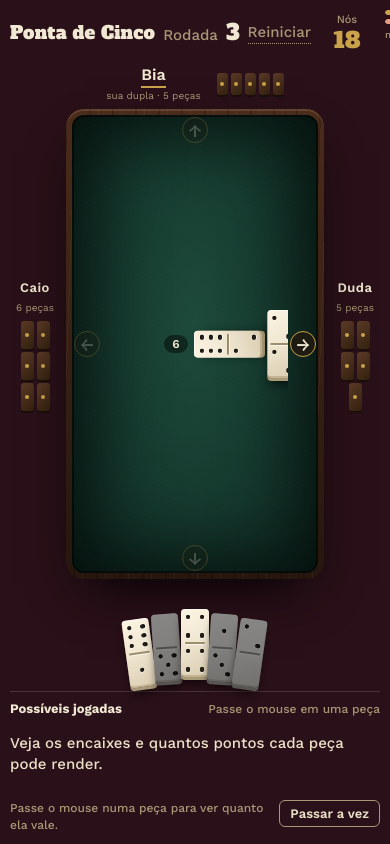
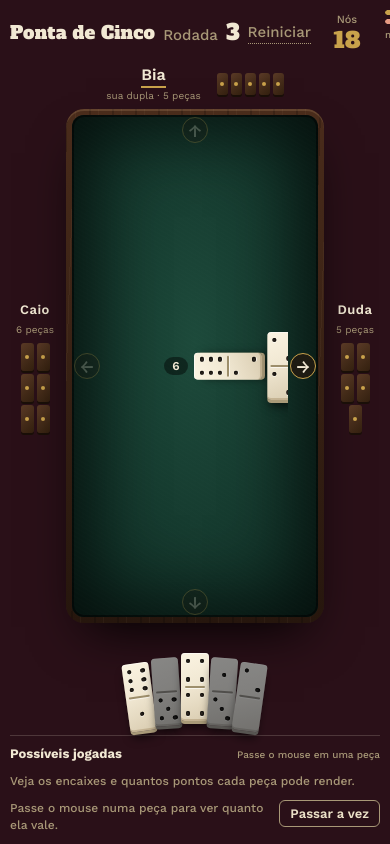
Before and after one commit to LUMEN-7/ponta-5, a React (Vite) app: page / in a window 390 px wide. Built offline with nearby package versions, Linux system fonts and the light colour scheme.

Commit message:
style: posiciona dicas à direita da mão e adapta para mobile

```diff
--- a/src/styles.css
+++ b/src/styles.css
@@ -134,3 +134,25 @@ html,body,#root{height:100%;min-height:0;min-width:0;overflow:hidden}
 .flying-domino .tile{margin:0}
 @media(max-width:700px){.play-hints{margin-top:6px;padding-top:8px}.hint-option{padding:7px 9px}.hints-options{gap:6px}.hint-calc{font-size:10px}}
 @media(max-width:360px){.hints-options{grid-template-columns:1fr}}
+
+/* Dicas ficam ao lado da mão, sem alterar tamanho ou posição da mesa */
+.hand-zone{display:grid;grid-template-columns:minmax(0,1fr) minmax(230px,300px);gap:20px;align-items:center;width:100%;min-height:calc(var(--h) + 68px)}
+.hand-zone .mao{min-width:0;margin-top:4px}
+.hand-zone .play-hints{width:100%;max-width:none;margin:0;padding:0 0 0 18px;border-top:0;border-left:1px solid rgba(241,232,211,.18);align-self:center}
+.hand-zone .hints-head{margin-bottom:9px;flex-wrap:wrap;gap:2px 10px}
+.hand-zone .hints-head strong{font-size:13px}
+.hand-zone .hints-head span{font-size:10px}
+.hand-zone .hints-options{grid-template-columns:1fr;gap:5px}
+.hand-zone .hint-option{padding:7px 10px;background:transparent}
+.hand-zone .hint-option:disabled{opacity:.68;cursor:default}
+.hand-zone .hint-option:disabled:hover{border-color:rgba(241,232,211,.18);background:transparent}
+.hand-zone .hint-option:disabled .hint-points{opacity:1}
+.hint-empty{font-size:12px;color:var(--suave);line-height:1.5;margin:8px 0 0;max-width:240px}
+@media(max-width:700px){
+ .hand-zone{grid-template-columns:minmax(0,1fr);gap:6px;min-height:0}
+ .hand-zone .mao{margin-top:2px}
+ .hand-zone .play-hints{border-left:0;border-top:1px solid rgba(241,232,211,.18);padding:9px 0 0}
+ .hand-zone .hints-options{grid-template-columns:repeat(2,minmax(0,1fr))}
+ .hint-empty{max-width:none}
+}
+@media(max-width:390px){.hand-zone .hints-options{grid-template-columns:1fr}}
```
